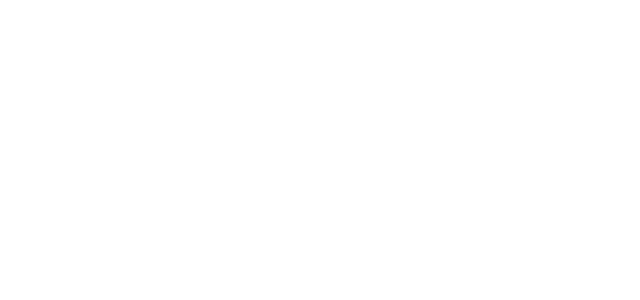
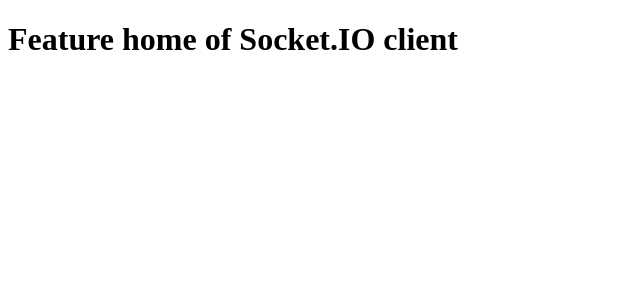
Before and after one commit to stefanbartos/gesture-tv-control, a React (Create React App) app in the folder webapp/: page /sockets in a window 1280 px wide. Before the commit this address had no page. Shown: the top 300 px of the page, without its empty margins (0-640 px from the left). Built offline with nearby package versions, Linux system fonts and the light colour scheme.

Commit message:
feat: sockets initial commit

```diff
--- a/webapp/src/App.tsx
+++ b/webapp/src/App.tsx
@@ -11,6 +11,8 @@
     <Link to="/video">Start Video</Link>
     <br />
     <Link to="/qr">Check QR</Link>
+    <br />
+    <Link to="/sockets">Run sockets</Link>
   </nav>
 </div>
 )
--- /dev/null
+++ b/webapp/src/Sockets.tsx
@@ -0,0 +1,9 @@
+import React from 'react';
+
+const Sockets = (): JSX.Element => {
+  return (
+    <h1>Feature home of Socket.IO client</h1>
+  )
+}
+
+export default Sockets;
--- a/webapp/src/index.tsx
+++ b/webapp/src/index.tsx
@@ -4,6 +4,7 @@
 import Video from './Video';
 import App from './App';
 import QRScreen from './QR-reader';
+import Sockets from './Sockets';
 
 ReactDOM.render(
   <BrowserRouter>
@@ -11,6 +12,7 @@
       <Route path='/' element={<App />} />
       <Route path='/video' element={<Video />} />
       <Route path='/qr' element={<QRScreen />} />
+      <Route path='/sockets' element={<Sockets />} />
     </Routes>
   </BrowserRouter>,
   document.getElementById('root')
```
